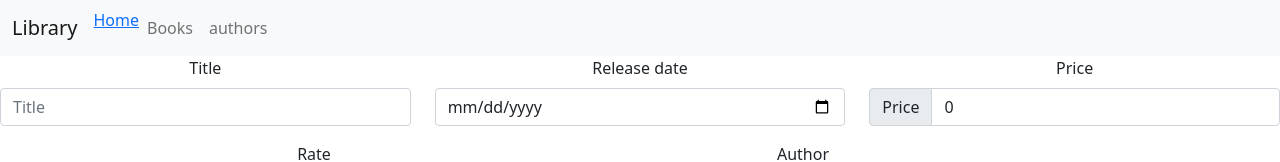
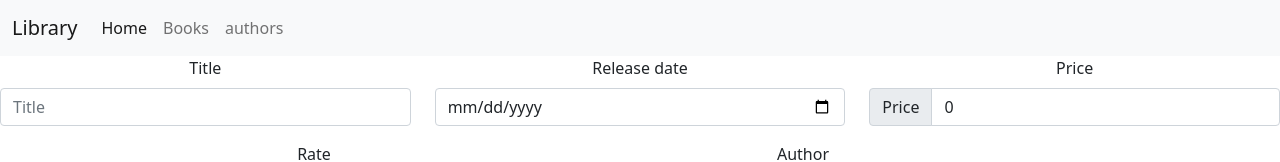
Before and after one commit to ArmanEskandari/library-management, a React (Create React App) app: page / in a window 1280 px wide. Shown: the top 162 px of the page. Built offline with nearby package versions, Linux system fonts and the light colour scheme.

Commit message:
fixed navbar active link style

```diff
--- a/src/components/nav/index.tsx
+++ b/src/components/nav/index.tsx
@@ -2,6 +2,8 @@ import * as React from "react";
 import {NavLink} from "react-router-dom";
 
 export function NavList() {
+
+    const activeClassName = 'nav-link active';
 
     return (
         <nav className="navbar navbar-expand-lg navbar-light bg-light">
@@ -19,7 +21,7 @@ export function NavList() {
                                 <NavLink
                                     to="/"
                                     className={({isActive}) =>
-                                        isActive ? 'active' : 'nav-link'
+                                        isActive ? activeClassName : 'nav-link'
                                     }
                                 >
                                     Home
@@ -29,7 +31,7 @@ export function NavList() {
                                 <NavLink
                                     to="books"
                                     className={({isActive}) =>
-                                        isActive ? "active" : 'nav-link'
+                                        isActive ? activeClassName : 'nav-link'
                                     }
                                 >
                                     Books
@@ -39,7 +41,7 @@ export function NavList() {
                                 <NavLink
                                     to="authors"
                                     className={({isActive}) =>
-                                        isActive ? "active" : 'nav-link'
+                                        isActive ? activeClassName : 'nav-link'
                                     }
                                 >
                                     authors
```
